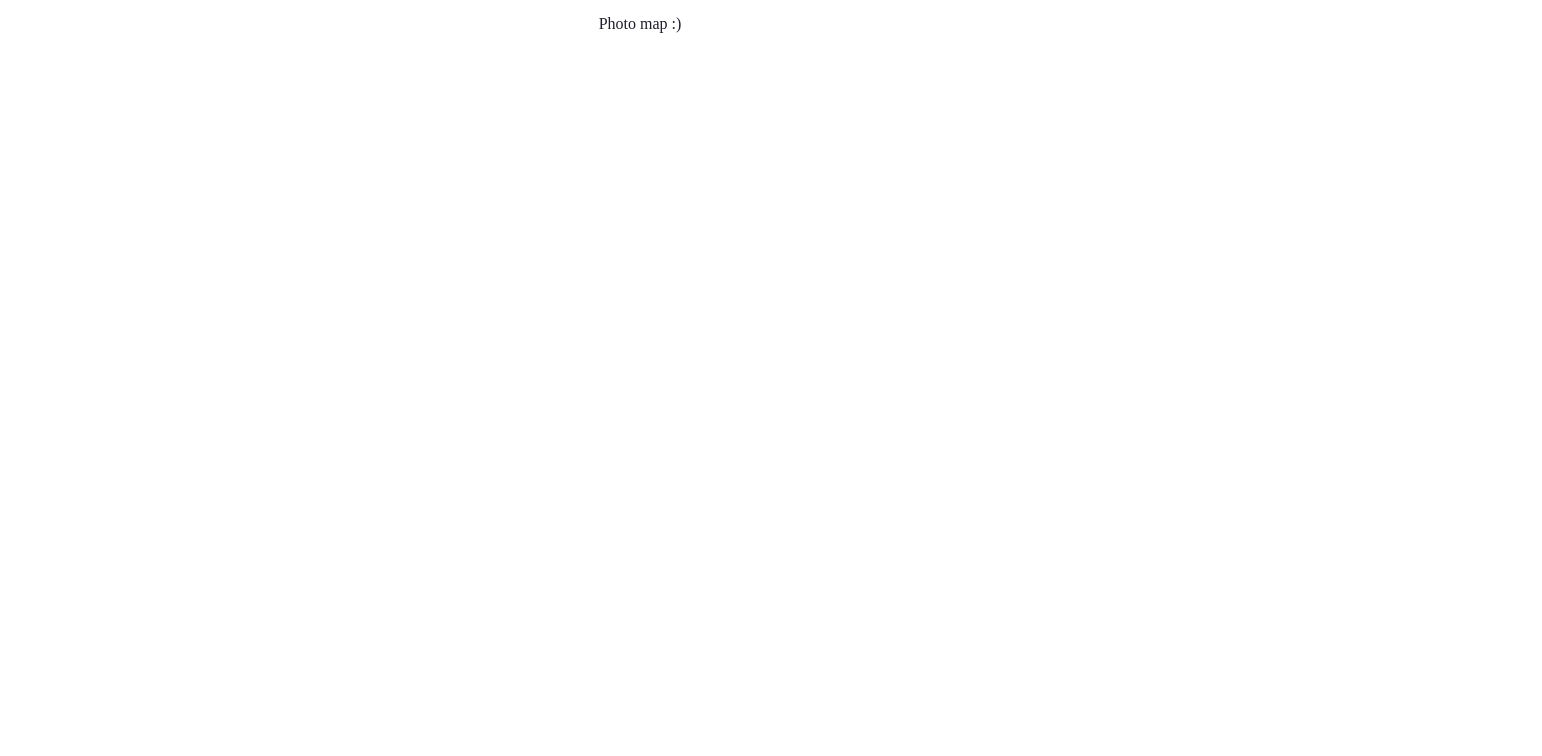
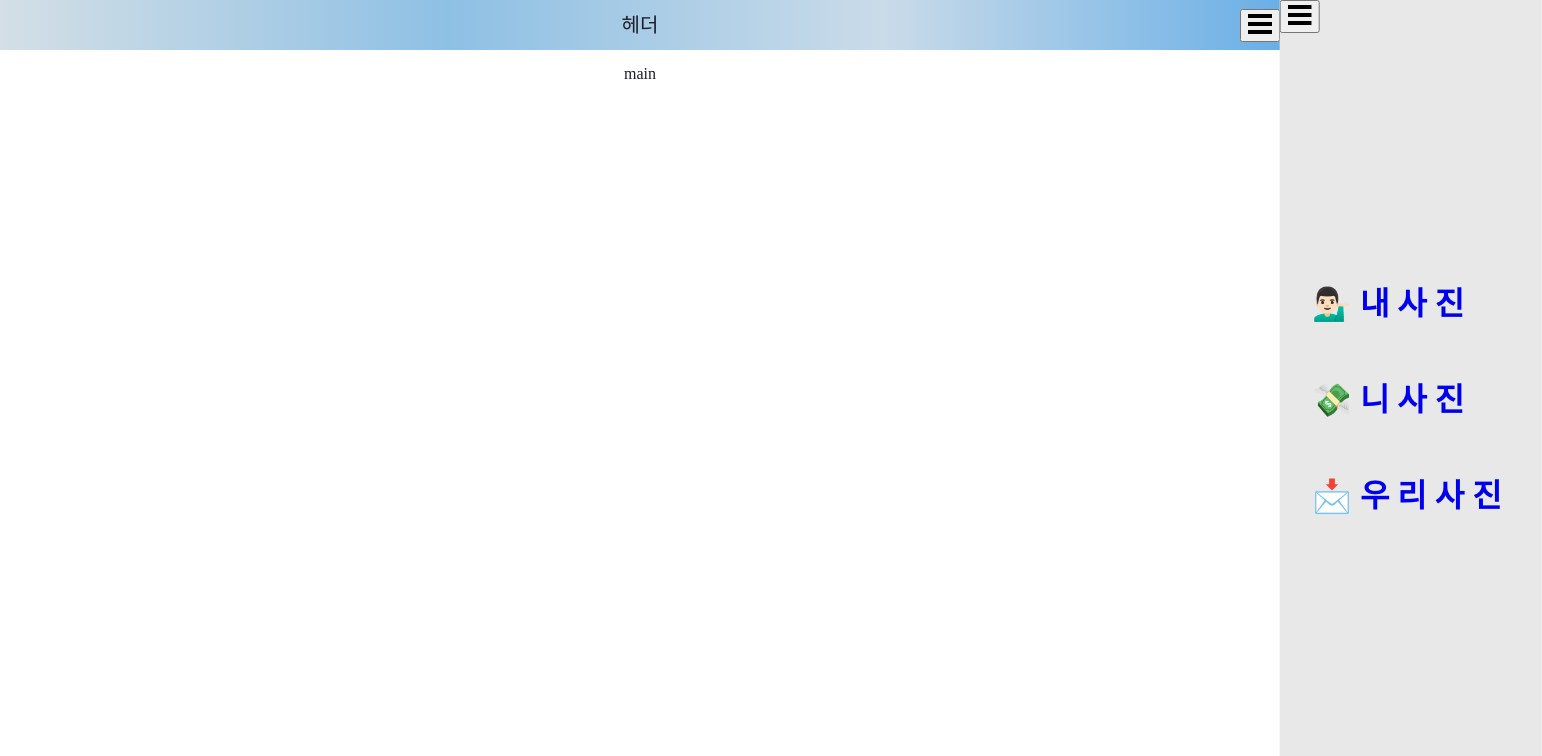
Before and after one commit to partyKyoung/photo-map, a React app: page / in a window 1280 px wide. Shown: the top 756 px of the page, 1542 px wide, since content can reach past the window. Built offline with nearby package versions, Linux system fonts and the light colour scheme.

Commit message:
feat:  헤더, 사이드바 작업

```diff
--- a/src/App.tsx
+++ b/src/App.tsx
@@ -1,12 +1,29 @@
-import React from 'react';
+import React, { useState } from 'react';
+import styled from 'styled-components';
 
-import styled from 'styled-components';
+import Header from './Layout/Header';
+import SideBar from './Layout/SideBar';
+
+const Main = styled.div`
+  padding-top: 50px;
+`;
 
 const Wrapper = styled.div`
   padding: 1rem 0;
   text-align: center;
 `;
 
-const App: React.FC = () => <Wrapper>Photo map :)</Wrapper>;
+const App: React.FC = () => {
+  const [open, setOpen] = useState(false);
 
+  return (
+    <Wrapper>
+      <Header open={open} setOpen={setOpen}>
+        헤더
+      </Header>
+      <SideBar open={open} setOpen={setOpen} />
+      <Main>main</Main>
+    </Wrapper>
+  );
+};
 export default App;
--- /dev/null
+++ b/src/Layout/Header.tsx
@@ -0,0 +1,48 @@
+import React from 'react';
+import styled from 'styled-components';
+
+type HeaderProps = {
+  children?: string;
+  open: boolean;
+  setOpen: (open: boolean) => void;
+};
+
+const StyledHeader = styled.div`
+  position: fixed;
+  top: 0;
+  width: 100%;
+  height: 50px;
+  text-align: center;
+  background: linear-gradient(
+    90deg,
+    #d4dfe6,
+    #8ec0e4 35%,
+    #cadbe9 69%,
+    #6aafe6
+  );
+  display: flex;
+  align-items: center;
+  justify-content: center;
+`;
+
+const StyledHeaderText = styled.div`
+  font-size: 20px;
+`;
+
+const StyledMenuButton = styled.button`
+  position: fixed;
+  right: 0;
+`;
+
+function Header({ open, setOpen }: HeaderProps) {
+  return (
+    <StyledHeader>
+      <StyledHeaderText>헤더</StyledHeaderText>
+      <StyledMenuButton onClick={() => setOpen(!open)}>
+        <img src="../image/bar-menu.svg" alt="메뉴버튼" />
+      </StyledMenuButton>
+    </StyledHeader>
+  );
+}
+
+export default Header;
--- /dev/null
+++ b/src/Layout/SideBar.tsx
@@ -0,0 +1,72 @@
+import React from 'react';
+import styled from 'styled-components';
+
+type SideBarProps = {
+  open: boolean;
+  setOpen: (open: boolean) => void;
+};
+
+type StyleProps = {
+  open: boolean;
+};
+
+const StyledSideBar = styled.nav<StyleProps>`
+  display: flex;
+  flex-direction: column;
+  justify-content: center;
+  background: #e8e8e9;
+  height: 100vh;
+  text-align: left;
+  padding: 0 2rem;
+  position: absolute;
+  top: 0;
+  right: 0;
+  transition: transform 0.3s ease-in-out;
+  transform: ${({ open }) => (open ? 'translateX(0)' : 'translateX(100%)')};
+
+  a {
+    font-size: 2rem;
+    text-transform: uppercase;
+    padding: 2rem 0;
+    font-weight: bold;
+    letter-spacing: 0.5rem;
+    text-decoration: none;
+    transition: color 0.3s linear;
+  }
+`;
+
+const StyledMenuButton = styled.button`
+  position: absolute;
+  top: 0;
+  left: 0;
+`;
+
+function SideBar({ open, setOpen }: SideBarProps) {
+  return (
+    <StyledSideBar open={open}>
+      <StyledMenuButton onClick={() => setOpen(!open)}>
+        <img src="../image/bar-menu.svg" alt="메뉴버튼" />
+      </StyledMenuButton>
+      <a href="/">
+        <span role="img" aria-label="about us">
+          &#x1f481;&#x1f3fb;&#x200d;&#x2642;&#xfe0f;
+        </span>
+        내사진
+      </a>
+      <a href="/">
+        <span role="img" aria-label="price">
+          &#x1f4b8;
+        </span>
+        니사진
+      </a>
+      <a href="/">
+        <span role="img" aria-label="contact">
+          &#x1f4e9;
+        </span>
+        우리사진
+      </a>
+    </StyledSideBar>
+  );
+}
+
+export default SideBar;
```
Also changed, not shown: public/image/bar-menu.svg (added).
